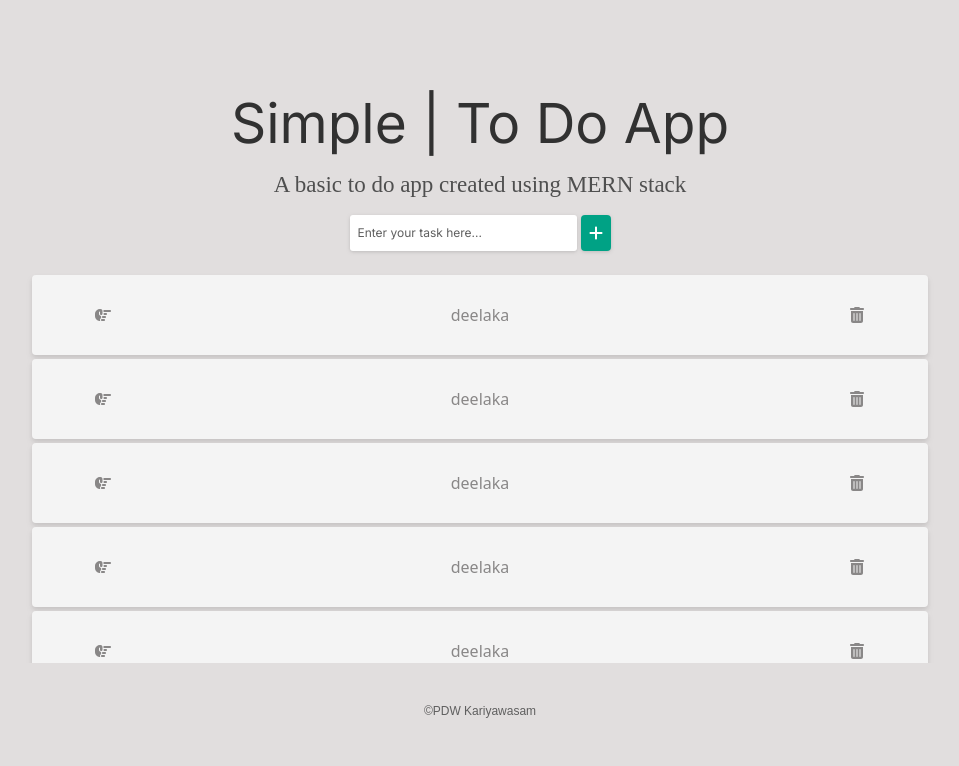
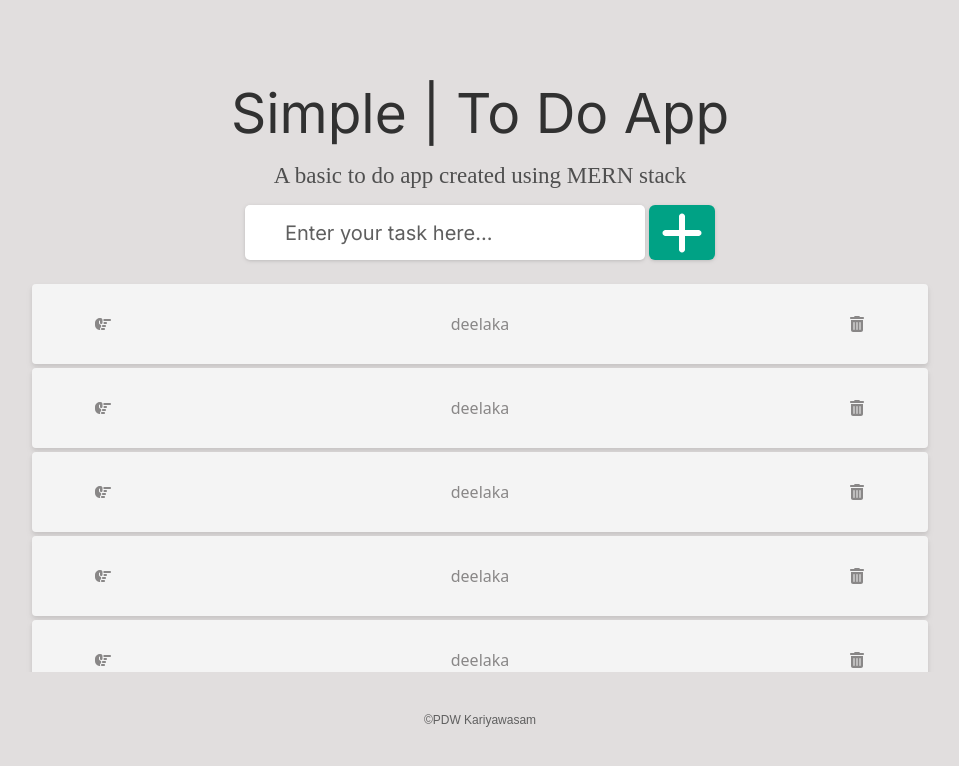
Before and after one commit to deelaka99/ToDoWebApp_using_MERN, a React (Vite) app in the folder frontend/To_Do_Web_App/: page / in a window 1280 px wide. Shown: the top 766 px of the page, without its empty margins (160-1119 px from the left). Built offline with nearby package versions, Linux system fonts and the light colour scheme; a web font is replaced by a local one.

Commit message:
TaskInput is ready for tablets

```diff
--- a/frontend/To_Do_Web_App/src/components/TaskInput.jsx
+++ b/frontend/To_Do_Web_App/src/components/TaskInput.jsx
@@ -8,11 +8,11 @@ function TaskInput() {
       <div className="flex pt-3 gap-1">
         <input
           type="text"
-          className="bg-white font-inter mobile:w-[227px] mobile:h-[36px] mobile:rounded-[3px] mobile:pl-2 mobile:text-[12px] text-textGrey outline-none focus:ring-2 drop-shadow placeholder:text-placeholderGrey"
+          className="bg-white font-inter mobile:w-[227px] mobile:h-[36px] tablet:w-[400px] tablet:h-[55px] mobile:rounded-[3px] tablet:rounded-[5px] mobile:pl-2 tablet:pl-10 mobile:text-[12px] tablet:text-[20px] text-textGrey outline-none focus:ring-2 drop-shadow placeholder:text-placeholderGrey"
           placeholder="Enter your task here..."
         />
-        <button className="bg-green text-white h-auto w-auto mobile:px-2 mobile:rounded-[4px] drop-shadow active:bg-darkGrey active:drop-shadow-md">
-          <FontAwesomeIcon className="mobile:text-[16px]" icon={faPlus} />
+        <button className="bg-green text-white h-auto w-auto mobile:px-2 tablet:px-3 mobile:rounded-[6px] drop-shadow active:bg-darkGrey active:drop-shadow-md">
+          <FontAwesomeIcon className="mobile:text-[16px] tablet:text-[48px]" icon={faPlus} />
         </button>
       </div>
     </div>
```
